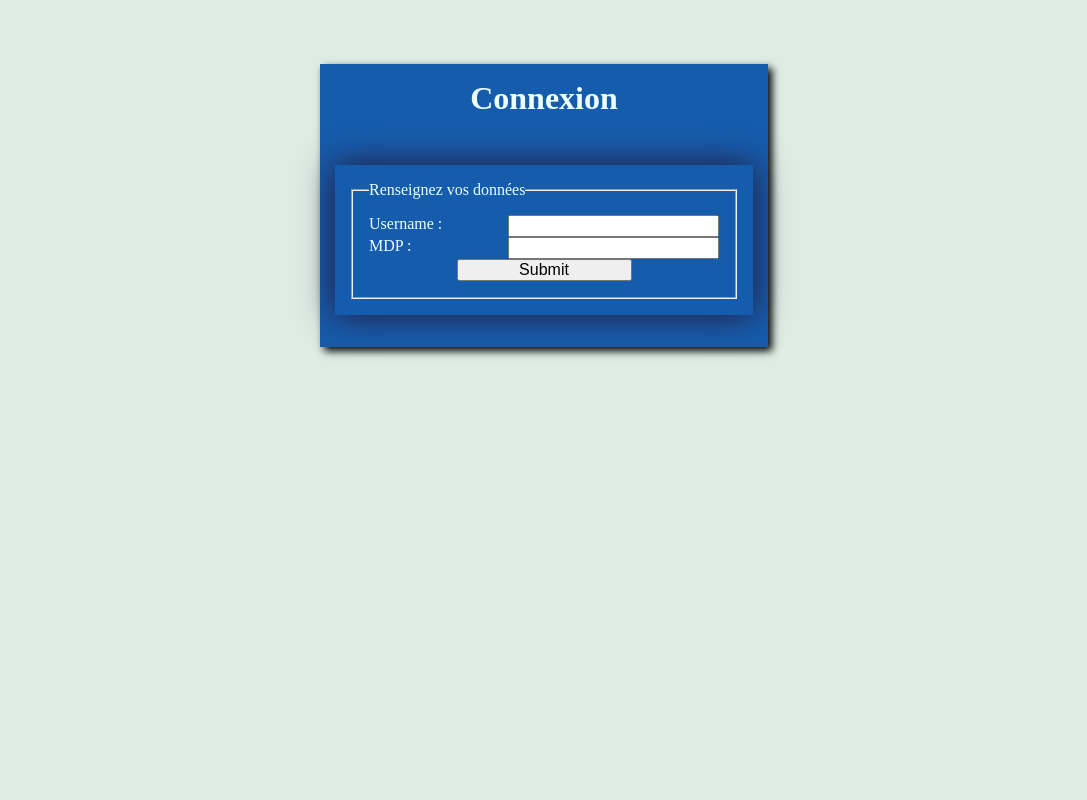
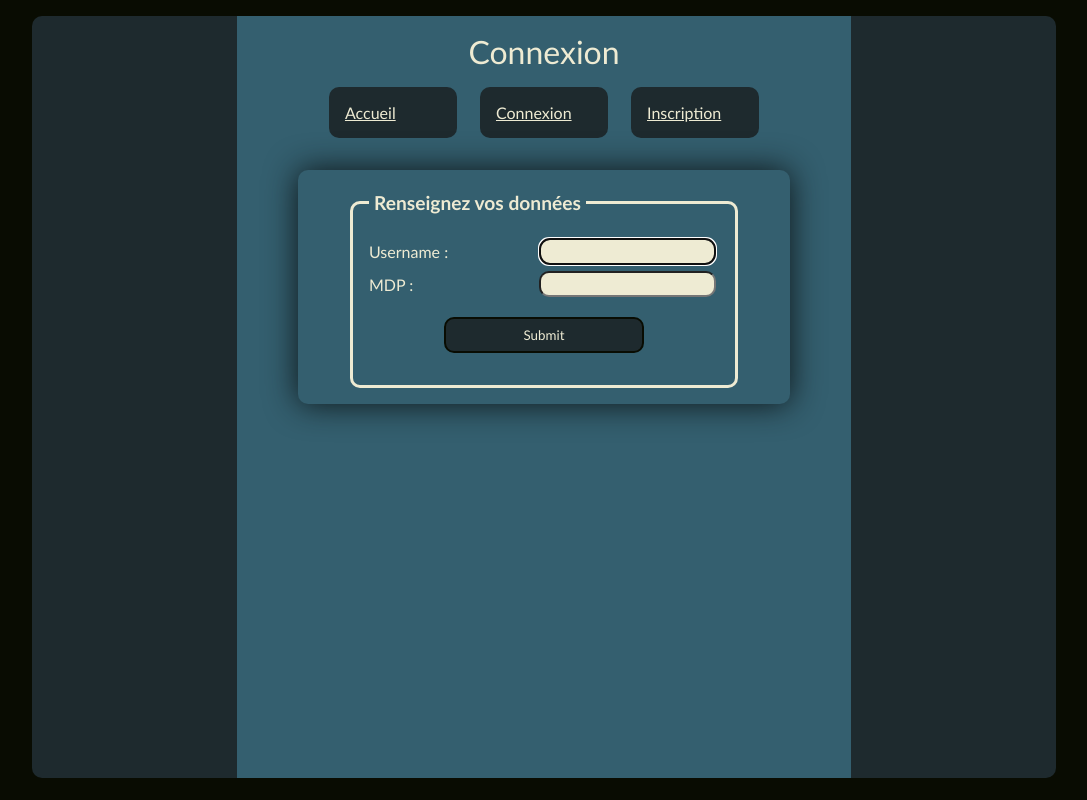
Before and after one commit to shbibsamy/formulaire_connexion, a PHP site: page /connexion.php in a window 1280 px wide. Shown: the whole page, without its empty margins (96-1183 px from the left). Run offline with PHP 8.4, Linux system fonts and the light colour scheme.

Commit message:
creation connexion deconnexion

```diff
--- a/assets/css/styles.css
+++ b/assets/css/styles.css
@@ -1,45 +1,113 @@
 /* Reset */
-*, *::before, *::after {
+html {
     box-sizing: border-box;
     font-size: 16px;
-    margin: 0;
-    padding: 0;
+}
+
+*, *:before, *:after {
+box-sizing: inherit;
+}
+
+body, h1, h2, h3, h4, h5, h6, p, ol, ul {
+margin: 0;
+padding: 0;
+font-weight: normal;
+}
+
+ol, ul {
+list-style: none;
+}
+
+img {
+max-width: 100%;
+height: auto;
+}
+*, *::before, *::after {
+    color: #EEEBD3;
+    font-family: 'Trebuchet MS', 'Lucida Sans Unicode', 'Lucida Grande', 'Lucida Sans', Arial, sans-serif;
 }
 /* structure */
 body {
-    background-color: #ddede5;
+    background-color: #090C02;
 }
 
 .wrapper {
-    width: 35%;
-    margin: auto;
-    margin-top: 4rem;
     display: flex;
     flex-direction: column;
     align-items: center;
     justify-content: center;
-    background-color: #165cac;
-    color: #ecfffd;
-    box-shadow: 4px 4px 8px black;
+    width: 80%;
+    margin: auto;
+    margin-top: 1rem;
+    background-color: #1e2a2e;
+    border-radius: 10px;
+    /* box-shadow: -4px -4px 8px #090C02; */
+}
+
+header {
+    display: flex;
+    flex-direction: column;
+    align-items: center;
+    width: 60%;
+    background-color: #345F6F;
+}
+
+main {
+    width: 60%;
+    min-height: 80vh;
+    background-color: #345F6F;
+}
+
+.presentation {
+    display: flex;
+    flex-direction: column;
+    align-items: center;
+    margin: 1rem;
+    padding: 1rem;
+}
+
+.infos {
+    display: flex;
+    flex-direction: column;
+    align-items: center;
+    justify-content: center;
 }
 
 form {
-    margin: 2rem;
+    display: flex;
+    justify-content: center;
+    width: 80%;
+    margin: auto;
+    margin-top: 2rem;
     padding: 1rem;
-    box-shadow: 0px 0px 32px rgb(38, 24, 54);
+    box-shadow: 0px 0px 32px #0d1517;
+    border-radius: 10px;
 }
 
 fieldset {
     display: flex;
     flex-direction: column;
+    align-items: center;
     justify-content: center;
     padding: 1rem;
+    border: 3px solid #EEEBD3;
+    border-radius: 10px;
 }
 
 label {
     display: flex;
     justify-content: space-between;
+    align-items: center;
     width: 350px;
+}
+
+.message {
+    display: flex;
+    flex-direction: column;
+    justify-content: center;
+    align-items: center;
+    margin: 2rem;
+    font-size: 1.2rem;
 }
 
 /* Géneral */
@@ -48,19 +116,78 @@ h1 {
     font-size: 2rem;
 }
 
+h2 {
+    margin: 1rem;
+    font-size: 1.5rem;
+}
+
+menu {
+    width: 8rem;
+}
+
+legend {
+    padding: 5px;
+    font-size: 1.2rem;
+    font-weight: bold;
+}
+
 ul {
+    display: flex;
+    justify-content: space-between;
+    width: 70%;
     list-style-type: none;
 }
 
+li {
+    display: flex;
+    justify-content: center;
+    align-items: center;
+    width: 8rem;
+    min-height: 2rem;
+    background-color: #1e2a2e;
+    border-radius: 10px;
+}
+
 a {
-    color: white;
+    padding: 1rem;
+    width: 100%;
 }
 
 a:visited {
-    color: white;
+    color: #44C5A7;
 }
 
-input[type=submit]{
-    margin: auto;
-    width: 50%;
+input {
+    margin: 0.2rem;
+    padding: 0.2rem;
+    color: #1e2a2e;
+    background-color: #EEEBD3;
+    border-radius: 10px;
 }
+
+input[type=submit] {
+    margin: 1rem;
+    padding: 0.5rem;
+    width: 200px;
+    color:#EEEBD3;
+    background-color:#1e2a2e;
+    border: 2px solid #090C02;
+    border-radius: 10px;
+}
+
+/* Cas spécifiques */
+
+.presentation span {
+    width: 80%;
+    margin: 1rem;
+    padding: 2rem;
+    box-shadow: 0px 0px 32px #0d1517;
+    font-size: 1.1rem;
+}
+
+.succes {
+    margin: 1rem;
+    padding: 0.5rem;
+    background-color: #1e2a2e;
+    border-radius: 10px;
+}
--- a/assets/scripts/script_connexion_bdd.php
+++ b/assets/scripts/script_connexion_bdd.php
@@ -8,10 +8,10 @@
 
     try{
         $pdo=new PDO($dsn,USER,PASSWD);
-        echo("Connexion effectuée avec succès<br>");
+        return ("Connexion effectuée avec succès<br>");
     }
     catch(PDOException $e){
-        echo("Échec de la connexion : ". $e->getMessage() . "<br>");
+        return ("Échec de la connexion : ". $e->getMessage() . "<br>");
         exit();
     }
 ?>
--- a/assets/scripts/script_connexion_utilisateur.php
+++ b/assets/scripts/script_connexion_utilisateur.php
@@ -1,11 +1,17 @@
 <?php
     require './assets/scripts/script_connexion_bdd.php';
+    function redirect($url) {
+        // active la mise en mémoire tampon d'entrée
+        ob_start();
+        header('Location: '.$url);
+        // désactive la mise en mémoire tampon de sortie
+        ob_end_flush();
+        //arrête le reste du code de la page si la redirection est ignorée. La façon de le faire est d’ajouter die() ou exit() après votre redirection
+        die();
+    }
+    $message = '';
     // On cherche l'utilisateur dans la base
-    //
-    // Garnissage brut des données (juste pour l'exemple) :
     if(isset($_POST['submit'])) {
-        $_POST["login"] = "alaindeloin";
-        $_POST["pass"] = "azertyuiop";
         // On nettoie ce que l'utilisateur a saisi afin de s'assurer que ce n'est pas du code malveillant :
         $login = htmlspecialchars($_POST["login"]);
         $pass = htmlspecialchars($_POST["pass"]);
@@ -25,7 +31,7 @@
         /* Test permettant de déterminer si la requête à renvoyé un résultat (si le tableau est vide - fonction empty() -, aucun utilisateur n'existe avec ce 'user_login') :
         */
         if(empty($tab)) {
-            echo "L'utilisateur n'existe pas.";
+            $message = "L'utilisateur n'existe pas.";
         } else {
             /* Maintenant nous allons devoir traiter le mot de passe.
             En effet les mots de passe ne doivent jamais être inscrits en brut dans la BDD.
@@ -33,9 +39,13 @@
             Nous allons donc 'décryter' - fonction password_verify() - le mot de passe qu'a renvoyé la requête et le comparer à celui saisi par l'utilisateur :
             */
             if (password_verify($pass, $tab[0]["user_password"])) {
-                echo "L'utilisateur existe et le mot de passe est OK.";
+                $message = '';
+                session_start();
+                unset($_SESSION['compte_creation']);
+                $_SESSION["nom_utilisateur"] = $login;
+                redirect('accueil_utilisateur.php');
             } else {
-                echo "L'utilisateur existe mais mot de passe est incorrect !";
+                $message = 'Données incorrectes';
             }
         }
     }
--- a/connexion.php
+++ b/connexion.php
@@ -1,3 +1,5 @@
+<?php session_start(); ?>
+<?php require './assets/scripts/script_connexion_utilisateur.php' ?>
 <!DOCTYPE html>
 <html lang="fr">
 <head>
@@ -10,21 +12,27 @@
 </head>
 <body>
     <div class="wrapper">
+        <header>
             <h1>Connexion</h1>
-        <form action="index.php" method="POST">
+            <?php require 'menu.php'; ?>
+        </header>
+        <main>
+            <form action="#" method="POST">
                 <fieldset>
                     <legend>Renseignez vos données</legend>
                     <label>
                         <span>Username :</span>
-                    <input type="text" name="login">
+                        <input type="text" name="login" required autofocus>
                     </label>
                     <label>
                         <span>MDP :</span>
-                    <input type="password" name="pass">
+                        <input type="password" name="pass" required>
                     </label>
                     <input type="submit" name="submit">
                 </fieldset>
             </form>
+            <?php echo "<div class='message'><span>$message</span></div>" ?>
+        </main>
     </div>
 </body>
 </html>
--- /dev/null
+++ b/menu.php
@@ -0,0 +1,28 @@
+<?php
+    if (isset($_SESSION['nom_utilisateur'])){
+        echo '<ul>
+            <li>
+                <a href="index.php" class="menu">Accueil</a>
+            </li>
+            <li>
+                <a href="accueil_utilisateur.php" class="menu">Mon Compte</a>
+            </li>
+            <li>
+                <a href="deconnexion.php" class="menu">Déconnexion</a>
+            </li>
+        </ul>';
+        } else {
+        echo '<ul>
+            <li>
+                <a href="index.php" class="menu">Accueil</a>
+            </li>
+            <li>
+                <a href="connexion.php" class="menu">Connexion</a>
+            </li>
+            <li>
+                <a href="creation_nouveau_compte.php" class="menu">Inscription</a>
+            </li>
+        </ul>';
+
+    }
+?>
```
Also changed, not shown: accueil_utilisateur.php (added, +25 -0 lines), assets/scripts/script_creation_compte.php (+19 -3 lines), creation_nouveau_compte.php (+14 -7 lines), deconnexion.php (added, +16 -0 lines), index.php (+21 -11 lines). Lines whose indentation alone changed are shown as unchanged.
